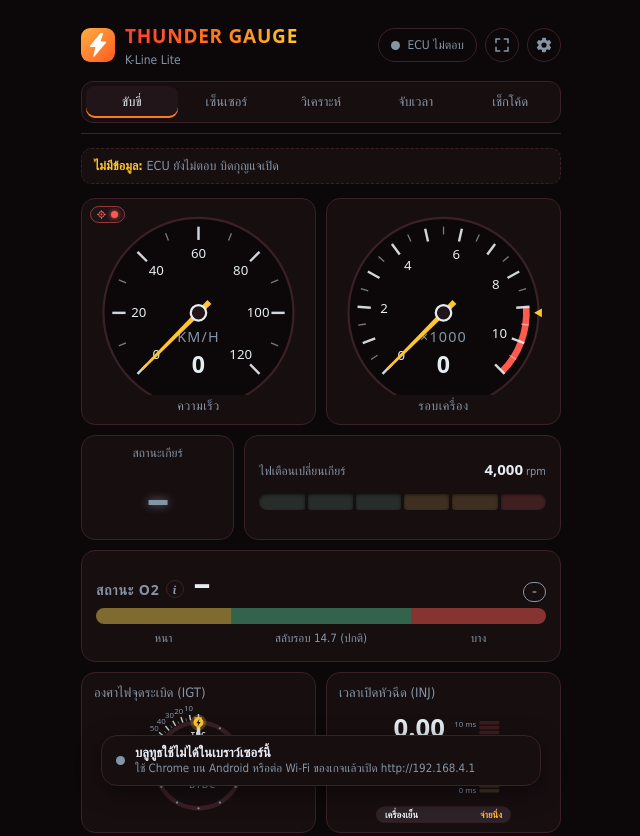
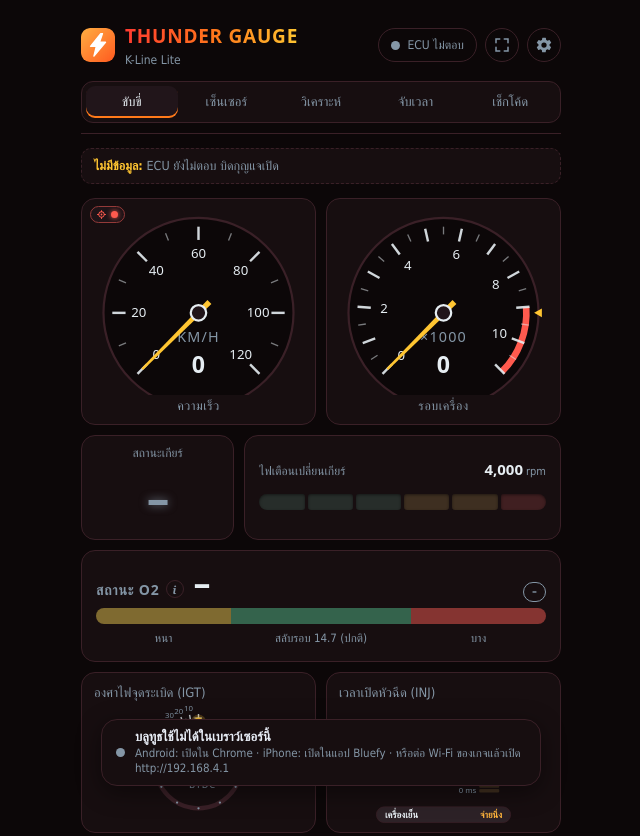
Before and after one commit to tn-nonthawat/thunder-gauge, a plain HTML site: page app/index.html in a window 1280 px wide. Shown: the top 836 px of the page, without its empty margins (319-959 px from the left). Drawn offline with Linux system fonts and the light colour scheme.

Commit message:
App: tell iPhone users to open it in Bluefy
Safari and Chrome on iPhone have no Web Bluetooth. On an iPhone the app's
bottom bar now says so, with a button to the free Bluefy browser in the
App Store and a button that copies the app link to paste into Bluefy.

Co-Authored-By: Claude Opus 5.5 <noreply@anthropic.com>

```diff
--- a/app/index.html
+++ b/app/index.html
@@ -1005,6 +1005,8 @@ window.MAP_STORE = {
   var en = function () { return document.documentElement.lang === "en"; };
   var L = function (th, e) { return en() ? e : th; };
 
+  var IOS = /iP(hone|ad|od)/.test(navigator.userAgent) || (navigator.platform === "MacIntel" && navigator.maxTouchPoints > 1);
+  var BLUEFY = "https://apps.apple.com/app/id1492822055";   // Bluefy – Web BLE Browser (free): Web Bluetooth on iPhone
   var T = window.TGBLE = { state: "off", name: "", mock: MOCK, supported: !!(navigator.bluetooth || MOCK), live: null, liveAt: 0, err: "" };
   var subs = [];
   T.on = function (f) { subs.push(f); };
@@ -1363,13 +1365,15 @@ window.MAP_STORE = {
     "background:var(--panel,#141924);color:var(--text,#e8edf6);border:1px solid var(--line,#2a3346);border-radius:99px;padding:8px 8px 8px 14px;box-shadow:0 6px 24px rgba(0,0,0,.45);font:600 13px var(--font-body,system-ui)}" +
     "#tg-bt[hidden]{display:none}#tg-bt .m{flex:1;min-width:0;line-height:1.35}#tg-bt .m small{display:block;font-weight:400;color:var(--dim,#8d97ab);font-size:11.5px;white-space:normal}" +
     "#tg-bt button{flex:none;font:600 13px var(--font-body,system-ui);color:#fff;background:var(--accent,#ff3b30);border:0;border-radius:99px;padding:9px 14px;cursor:pointer}" +
+    "#tg-bt .bb{display:flex;flex-direction:column;gap:6px;flex:none}#tg-bt .bb a{display:block;text-align:center;font:600 13px var(--font-body,system-ui);color:#fff;background:#2f6fe4;border-radius:99px;padding:9px 14px;text-decoration:none}#tg-bt .bb a[hidden],#tg-bt button[hidden]{display:none}" +
     "#tg-bt i{width:9px;height:9px;border-radius:50%;flex:none;background:var(--dim,#8d97ab)}#tg-bt i.w{background:var(--warn,#f2d24b);animation:tgbtp 1s infinite alternate}@keyframes tgbtp{to{opacity:.3}}" +
     "#bt-card .bt-kv{display:flex;justify-content:space-between;gap:10px;padding:6px 0;border-top:1px solid var(--line,#2a3346);font-size:13.5px}#bt-card .bt-kv:first-of-type{border-top:0}#bt-card .bt-kv span{color:var(--dim,#8d97ab)}#bt-card .bt-kv b{text-align:right}" +
     "#bt-card .acts{display:flex;flex-wrap:wrap;gap:8px;margin-top:10px}#bt-card .bt-err{color:var(--crit,#ff5a4e);font-size:13px}";
   function el(h) { var d = document.createElement("div"); d.innerHTML = h; return d.firstElementChild; }
   function btTxt() {
     var s = T.state;
-    if (!T.supported) return [L("บลูทูธใช้ไม่ได้ในเบราว์เซอร์นี้", "No Bluetooth in this browser"), L("ใช้ Chrome บน Android หรือต่อ Wi-Fi ของเกจแล้วเปิด http://192.168.4.1", "Use Chrome on Android, or join the gauge's Wi-Fi and open http://192.168.4.1")];
+    if (!T.supported && IOS) return [L("iPhone: เปิดแอปนี้ในแอป Bluefy", "iPhone: open this app in Bluefy"), L("Safari และ Chrome บน iPhone ใช้บลูทูธไม่ได้ · 1) ติดตั้ง Bluefy (ฟรี) 2) คัดลอกลิงก์ 3) เปิด Bluefy แล้ววางลิงก์ในช่องที่อยู่", "Safari and Chrome on iPhone have no Bluetooth · 1) Install Bluefy (free) 2) Copy the link 3) Open Bluefy and paste it in the address bar")];
+    if (!T.supported) return [L("บลูทูธใช้ไม่ได้ในเบราว์เซอร์นี้", "No Bluetooth in this browser"), L("Android: เปิดใน Chrome · iPhone: เปิดในแอป Bluefy · หรือต่อ Wi-Fi ของเกจแล้วเปิด http://192.168.4.1", "Android: open in Chrome · iPhone: open in the Bluefy app · or join the gauge's Wi-Fi and open http://192.168.4.1")];
     if (s === "connecting") return [L("กำลังเชื่อมต่อเกจ…", "Connecting to the gauge…"), ""];
     if (s === "lost") return [L("สัญญาณบลูทูธหลุด กำลังต่อใหม่…", "Bluetooth link lost, reconnecting…"), L("บิดกุญแจเปิดอยู่ไหม", "Is the key on?")];
     return [L("ยังไม่ได้เชื่อมต่อเกจ", "Not connected to the gauge"), T.err || L("บิดกุญแจ แล้วกดเชื่อมต่อ เลือกเกจในรายการ · ครั้งแรกใส่ PIN 123456 (หรือ PIN ที่ตั้งไว้)", "Key on, tap connect and pick the gauge · First time: PIN 123456 (or the PIN you set)")];
@@ -1380,7 +1384,7 @@ window.MAP_STORE = {
       : g === "wait" ? L("กำลังหาตำแหน่ง…", "Getting a fix…") + (LIVE.acc ? " ±" + Math.round(LIVE.acc) + " m" : "")
       : g === "denied" ? L("ไม่ได้อนุญาต", "Not allowed") : g === "none" ? L("ไม่มี GPS", "No GPS") : L("ปิดอยู่", "Off");
   }
-  var apInfo = null;
+  var apInfo = null, copied = false;
   function apAsk(q) {
     if (T.state !== "on") return;
     window.fetch("/api/link" + (q || ""), { cache: "no-store" }).then(function (r) { return r.json(); }).then(function (j) { apInfo = j; paint(); }).catch(function () {});
@@ -1392,7 +1396,10 @@ window.MAP_STORE = {
       bar.hidden = s === "on";
       bar.querySelector("i").className = s === "connecting" || s === "lost" ? "w" : "";
       bar.querySelector(".m").innerHTML = t[0] + (t[1] ? "<small>" + t[1] + "</small>" : "");
-      var b = bar.querySelector("button"); b.hidden = !T.supported || s === "connecting"; b.textContent = s === "lost" ? L("เลือกใหม่", "Pick again") : L("เชื่อมต่อ", "Connect");
+      var b = bar.querySelector("button"), ios = !T.supported && IOS;
+      b.hidden = (!T.supported && !ios) || s === "connecting";
+      b.textContent = ios ? (copied ? L("คัดลอกแล้ว ✓", "Copied ✓") : L("คัดลอกลิงก์", "Copy link")) : s === "lost" ? L("เลือกใหม่", "Pick again") : L("เชื่อมต่อ", "Connect");
+      var a = bar.querySelector("a"); a.hidden = !ios; a.textContent = L("ติดตั้ง Bluefy", "Get Bluefy");
     }
     var c = document.getElementById("bt-card");
     if (!c) return;
@@ -1422,8 +1429,13 @@ window.MAP_STORE = {
   setInterval(function () { if (document.getElementById("bt-card") && !document.hidden) apAsk(); }, 15000);
   function ui() {
     var st = document.createElement("style"); st.textContent = CSS; document.head.appendChild(st);
-    var bar = el('<div id="tg-bt" role="status"><i></i><div class="m"></div><button type="button">เชื่อมต่อ</button></div>');
-    bar.querySelector("button").addEventListener("click", T.connect);
+    var bar = el('<div id="tg-bt" role="status"><i></i><div class="m"></div><div class="bb"><a href="' + BLUEFY + '" target="_blank" rel="noopener" hidden></a><button type="button">เชื่อมต่อ</button></div></div>');
+    bar.querySelector("button").addEventListener("click", function () {
+      if (T.supported || !IOS) return T.connect();
+      var u = location.href.split("#")[0].split("?")[0], done = function () { copied = true; paint(); };   // the link to paste into Bluefy
+      if (navigator.clipboard) navigator.clipboard.writeText(u).then(done).catch(function () { prompt(L("คัดลอกลิงก์นี้", "Copy this link"), u); });
+      else prompt(L("คัดลอกลิงก์นี้", "Copy this link"), u);
+    });
     document.body.appendChild(bar);
     var set = document.getElementById("v-set");
     if (set) {
@@ -1438,7 +1450,7 @@ window.MAP_STORE = {
         '<button class="btn" type="button" id="bt-apoff">' + L("ปิด Wi-Fi ของบอร์ด", "Turn board Wi-Fi off") + '</button>' +
         '<button class="btn" type="button" id="bt-off">' + L("ตัดการเชื่อมต่อ", "Disconnect") + '</button></div>' +
         '<p class="note">' + L("ความเร็วมาจาก GPS ของมือถือ (ECU ของ Wave 110i ไม่ส่งความเร็ว) ได้ราว 1 ครั้งต่อวินาที วางมือถือให้เห็นท้องฟ้า · Wi-Fi ของบอร์ดใช้ตอนอยากเปิดหน้าเกจจากมือถือเครื่องอื่นหรือ iPhone (http://192.168.4.1) บอร์ดปิด Wi-Fi เองเมื่อแอปนี้ต่อบลูทูธ และปิดอีกครั้งเมื่อไม่มีใครต่อ 10 นาที",
-          "Speed comes from the phone's GPS (the Wave 110i ECU sends none), about once a second; keep the phone where it sees the sky · The board's Wi-Fi is for opening the gauge on another phone or an iPhone (http://192.168.4.1); the board turns it off once this app connects over Bluetooth, and again after 10 minutes with nobody on it") + '</p><p class="note" style="opacity:.6">' + L("รุ่นแอป ", "App build ") + "2026-11-16 00:39" + '</p></div>');
+          "Speed comes from the phone's GPS (the Wave 110i ECU sends none), about once a second; keep the phone where it sees the sky · The board's Wi-Fi is for opening the gauge on another phone or an iPhone (http://192.168.4.1); the board turns it off once this app connects over Bluetooth, and again after 10 minutes with nobody on it") + '</p><p class="note" style="opacity:.6">' + L("รุ่นแอป ", "App build ") + "2026-11-16 00:54" + '</p></div>');
       set.insertBefore(card, set.querySelector(".card"));
       card.querySelector("#bt-go").addEventListener("click", T.connect);
       card.querySelector("#bt-off").addEventListener("click", T.disconnect);
--- a/app/sw.js
+++ b/app/sw.js
@@ -1,5 +1,5 @@
 // Generated by source/mk_budget.py. Offline copy of the Thunder Gauge app.
-const V = "tg-2d61a687d817";
+const V = "tg-b0c1ae53d873";
 const FILES = ["./", "index.html", "setup.html", "update.html", "manifest.webmanifest", "icon-192.png", "icon-512.png"];
 self.addEventListener("install", e => { e.waitUntil(caches.open(V).then(c => c.addAll(FILES)).then(() => self.skipWaiting())); });
 self.addEventListener("activate", e => { e.waitUntil(caches.keys().then(ks => Promise.all(ks.filter(k => k !== V).map(k => caches.delete(k)))).then(() => self.clients.claim())); });
```
Also changed, not shown: source/app_ble.js (+17 -5 lines).
